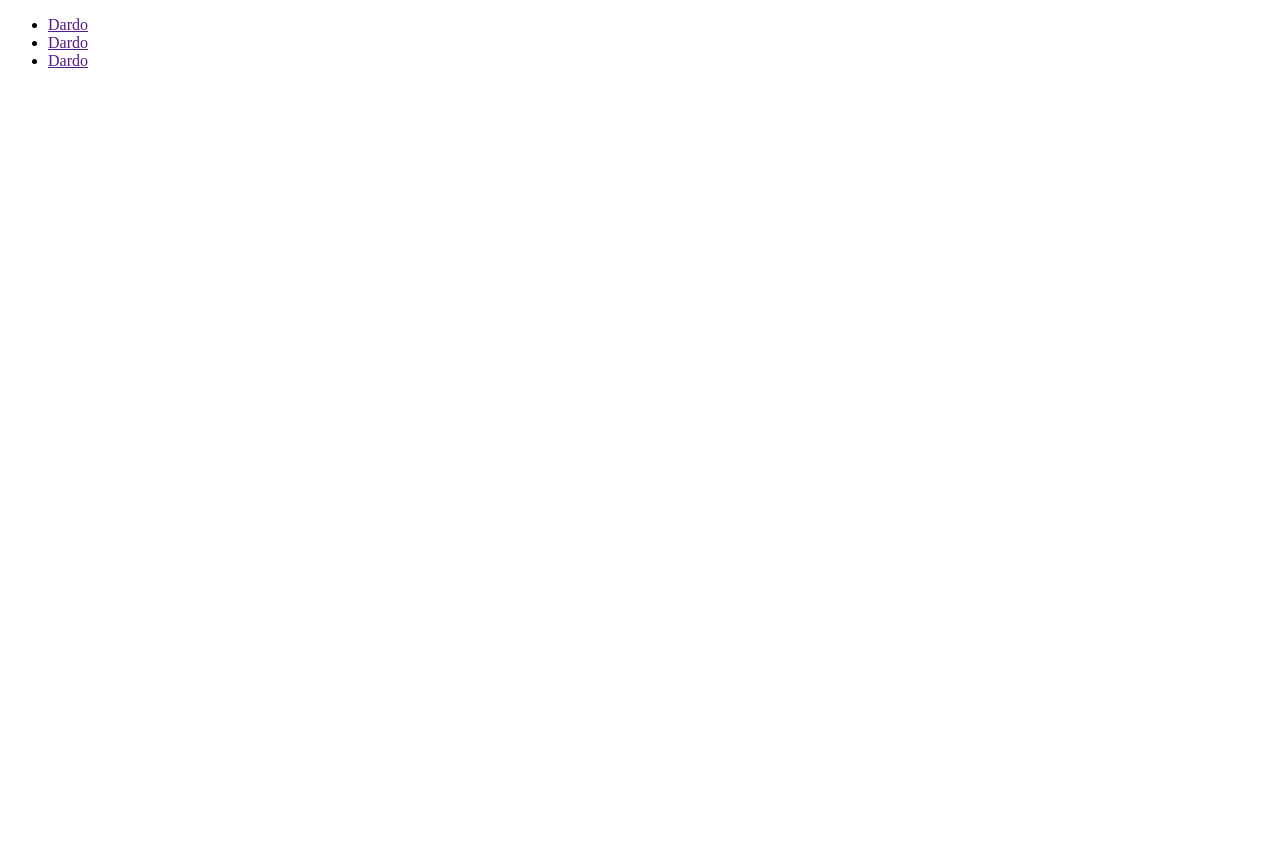
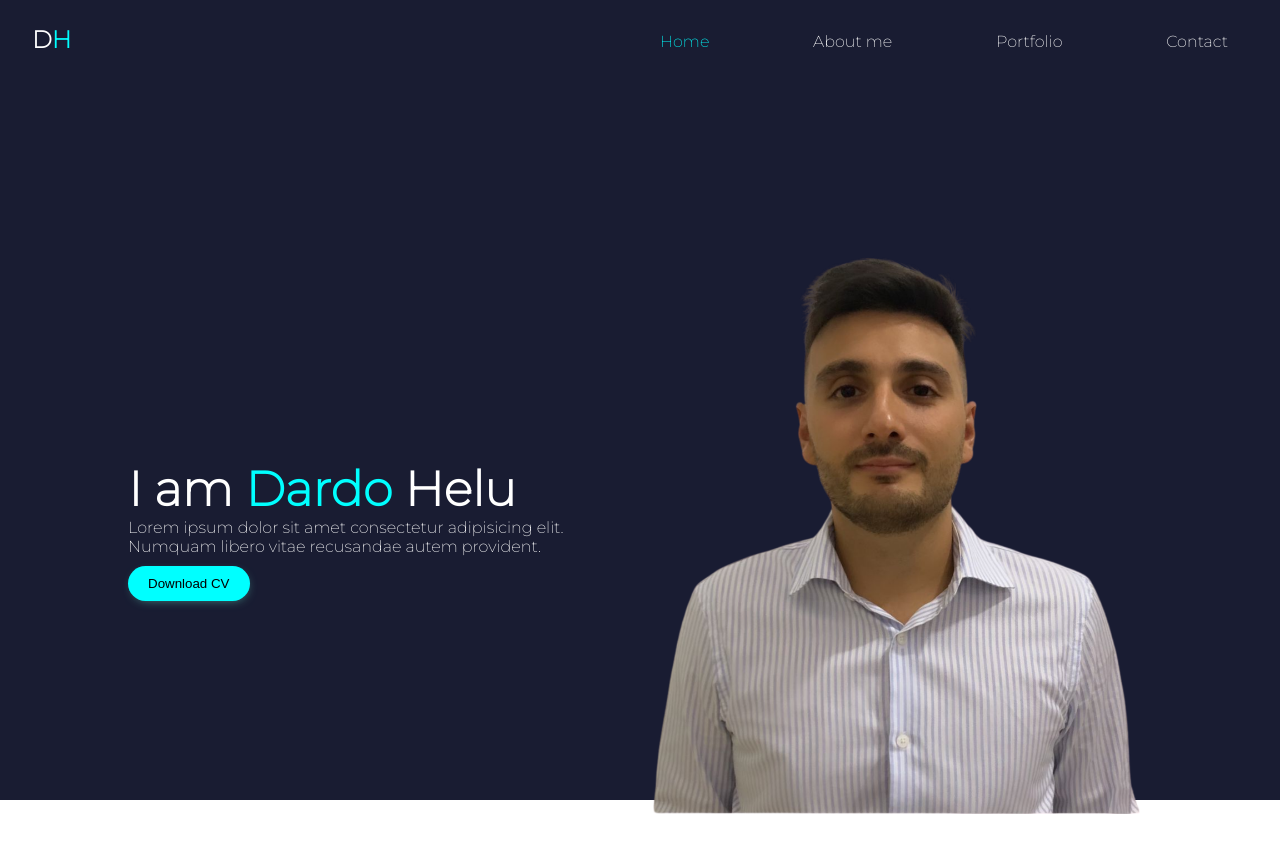
Before and after one commit to Dardologo/Portfolio, a website: page index.html in a window 1280 px wide. Before the commit the page ends 800 px from the top, so only its background shows below. Drawn offline with Linux system fonts and the light colour scheme.

Commit message:
add image

```diff
--- a/index.html
+++ b/index.html
@@ -1,26 +1,43 @@
 <!DOCTYPE html>
 <html lang="en">
+
 <head>
     <meta charset="UTF-8">
     <meta name="viewport" content="width=device-width, initial-scale=1.0">
     <title>Porfolio Dardo</title>
+    <link rel="stylesheet" href="./css/style.css">
+    <link rel="stylesheet" href="https://use.fontawesome.com/releases/v5.15.3/css/all.css"
+        integrity="sha384-SZXxX4whJ79/gErwcOYf+zWLeJdY/qpuqC4cAa9rOGUstPomtqpuNWT9wdPEn2fk" crossorigin="anonymous">
 </head>
+
 <body>
+    <div class="fondo">
         <header>
-        <nav>
-            <ul>
-                <li><a href="">Dardo</a></li>
-                <li><a href="">Dardo</a></li>
-                <li><a href="">Dardo</a></li>
+            <nav class="navbar">
+                <div class="brand">
+                    <h2>D<span>H</span></h2>
+                </div>
+                <ul class="menu">
+                    <li><a class="activa" href="#">Home</a></li>
+                    <li><a href="#">About me</a></li>
+                    <li><a href="#">Portfolio</a></li>
+                    <li><a href="#">Contact</a></li>
                 </ul>
             </nav>
         </header>
-    <main>
-
+        <main class="main">
+            <div class="info-content">
+                <h1>I am <span>Dardo </span> Helu</h1>
+                <p>Lorem ipsum dolor sit amet consectetur adipisicing elit. Numquam libero vitae recusandae autem
+                    provident.</p>
+                <a download href="#">
+                    <button class="download" download="./assets/CV-Dardo-Helu.pdf">Download CV</button>
+                </a>
+            </div>
+            <img class="imagen-perfil" src="./assets/img/Dardo.png" alt="">
         </main>
         <footer>
-
         </footer>
-
+    </div>
 </body>
 </html>
--- /dev/null
+++ b/scss/style.scss
@@ -0,0 +1,97 @@
+@import url('https://fonts.googleapis.com/css2?family=Fira+Sans&family=Montserrat:wght@200&family=Permanent+Marker&display=swap');
+
+* {
+    margin: 0;
+    padding: 0;
+    box-sizing: border-box;
+}
+
+body {
+    font-family: 'Montserrat', sans-serif;
+
+}
+.fondo {
+    width: 100vw; //Ocupa el 100 de nuestra pantalla
+    height: 100vh;
+    background-color: #191c32; //Cambiar este color
+    color: #fff;
+}
+
+header {
+    .menu {
+        a {
+            color: #fff;
+        }
+    }
+
+    .brand {
+        span {
+            color: aqua;
+        }
+    }
+
+    nav {
+        display: flex;
+        justify-content: space-between;
+        padding: 2em;
+        .brand{
+            margin-top: -0.4375rem;
+        }
+        .menu {
+            display: flex;
+            width: 50%;
+            justify-content: space-between;
+            li {
+                list-style: none;
+                    a{
+                    color: #fff;
+                    text-decoration: none;
+                    padding:10px 20px ;
+                    &:hover{
+                        background-color: aqua;
+                        color: #191c32;
+                        transition: ease-in .3s;
+                    }
+                }
+            }
+            .activa{
+                color: aqua;
+            }
+        }
+
+
+    }
+
+ }
+ .main{
+    margin: 0 auto;
+    width: 80vw;
+    height: 80vh;
+    display: grid;
+    grid-template-columns: repeat(2, 1fr) ;
+    align-items: center;
+ }
+ h1{
+    font-size: 3em;
+    span{
+        color: aqua;
+    }
+ }
+ .imagen-perfil{
+    width: 31.25rem;
+    height: auto;
+ }
+.download{
+    padding: 10px 20px;
+    background-color: aqua;
+    border: none;
+    border-radius: 1.25rem;
+    margin-top: .625rem;
+    cursor: pointer;
+    box-shadow: 1px 3px 11px -5px rgba(102, 231, 200, .69);
+
+    &:hover{
+        background-color: #fff;
+        box-shadow: none;
+    }
+}
```
Also changed, not shown: package.json (added, +17 -0 lines), assets/img/Dardo.png (added), css/style.css (added), style/style.css (deleted), 2 other files. Lines whose indentation alone changed are shown as unchanged.
